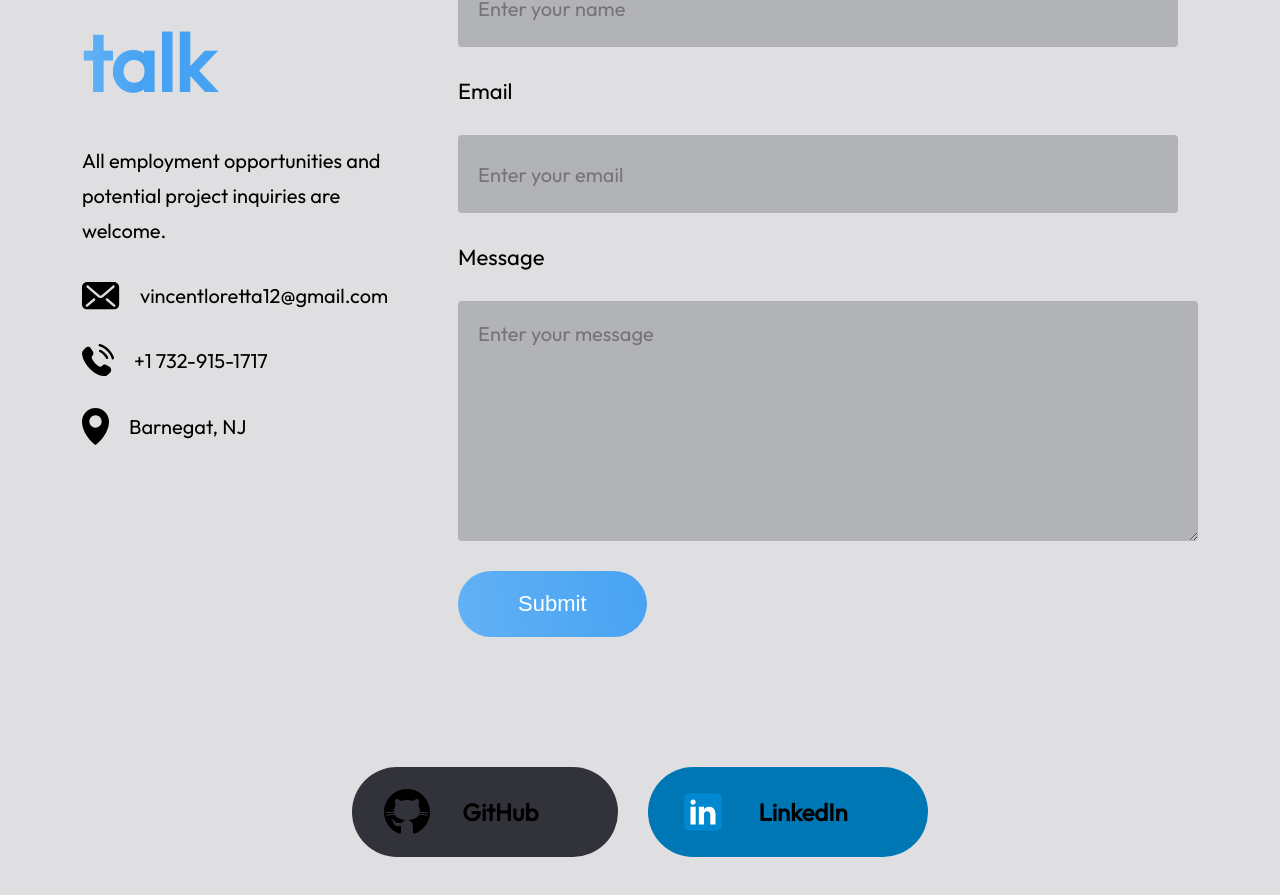
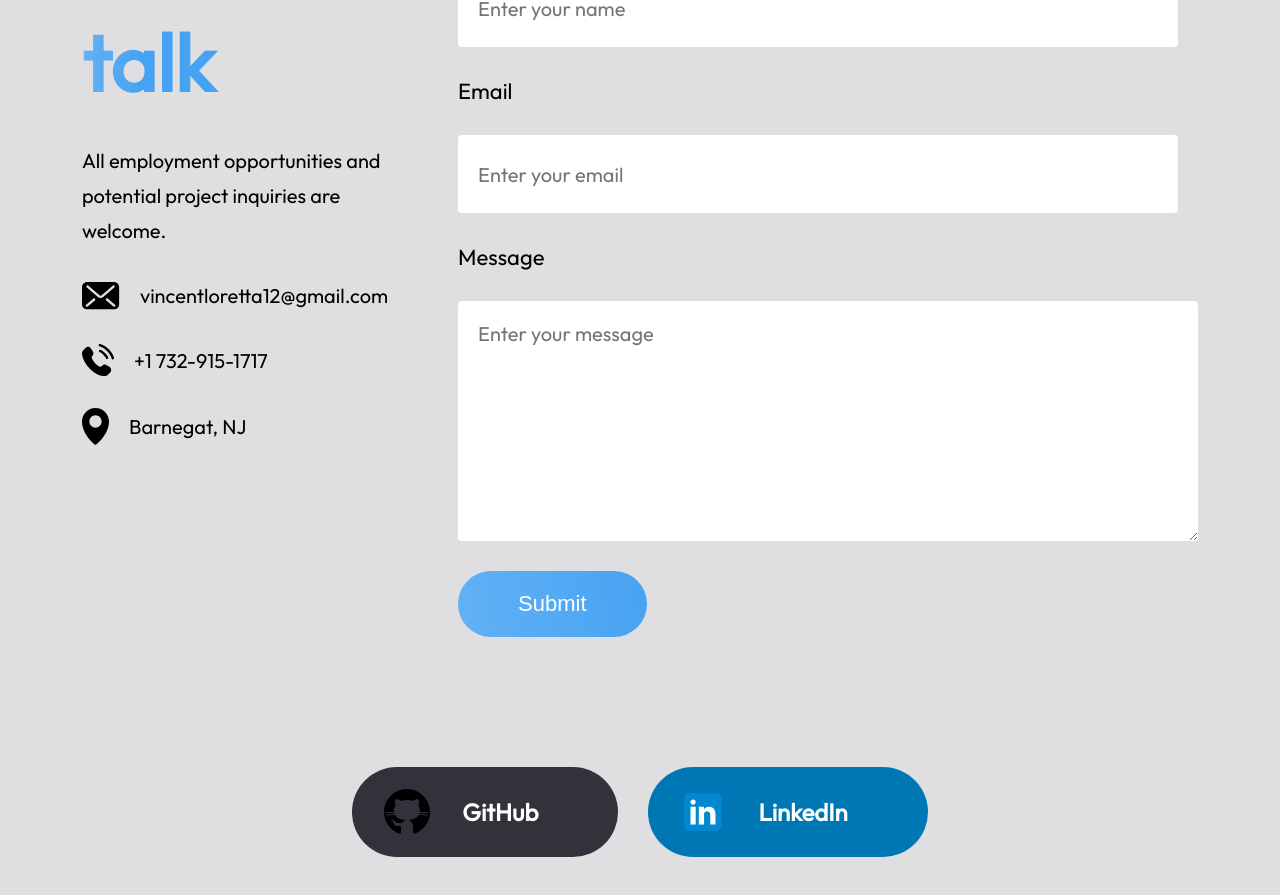
Before and after one commit to VinnyL12/VinnyL12.github.io, a React (Vite) app: page / in a window 1280 px wide. Shown: the part 4914-5809 px from the top of the page. Built offline with nearby package versions, Linux system fonts and the light colour scheme.

Commit message:
Fixed Styling for mobile

```diff
--- a/src/Components/About/About.css
+++ b/src/Components/About/About.css
@@ -137,7 +137,7 @@
         font-size: 18px;
         line-height: 32px;
         text-align: left;
-        background-color: #32323c;
+        background-color: #B2B3B6;
         border-radius: 20px;
         padding: 20px;
         margin-left: -20px;
--- a/src/Components/Contact/Contact.css
+++ b/src/Components/Contact/Contact.css
@@ -84,7 +84,7 @@
     height: 78px;
     padding-left: 20px;
     border-radius: 4px;
-    background: #B2B3B6;
+    background: white;
     color: black;
     font-family: Outfit;
     font-size: 20px;
@@ -95,7 +95,7 @@
     border: none;
     padding: 20px;
     border-radius: 4px;
-    background: #B2B3B6;
+    background: white;
     color: black;
     font-family: Outfit;
     font-size: 20px;
--- a/src/Components/Footer/Footer.css
+++ b/src/Components/Footer/Footer.css
@@ -9,7 +9,7 @@
 
 .footer a{
     text-decoration: none;
-    color: black;
+    color: white;
 }
 
 .footer-github{
--- a/src/Components/Hero/Hero.css
+++ b/src/Components/Hero/Hero.css
@@ -120,7 +120,7 @@
         font-size: 18px;
         line-height: 32px;
         text-align: left;
-        background-color: #32323c;
+        background-color: #B2B3B6;
         border-radius: 20px;
         padding: 20px;
     }
--- a/src/Components/Navbar/Navbar.css
+++ b/src/Components/Navbar/Navbar.css
@@ -78,7 +78,7 @@
         align-items: start;
         top: 0;
         gap: 30px;
-        background-color: #32323c;
+        background-color: #B2B3B6;
         width: 350px;
         height: 50%;
         z-index: 2;
```
Also changed, not shown: src/assets/menu_close.svg, src/assets/menu_open.svg.
